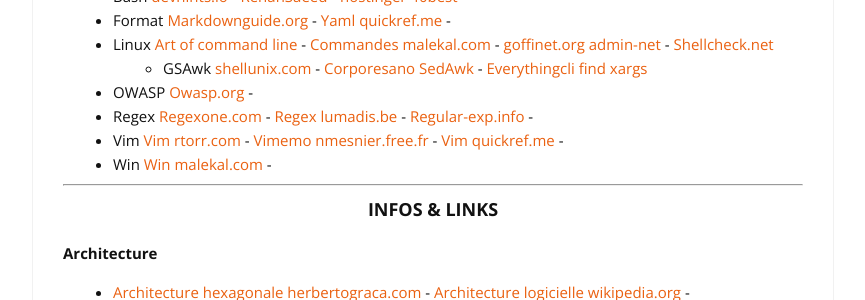
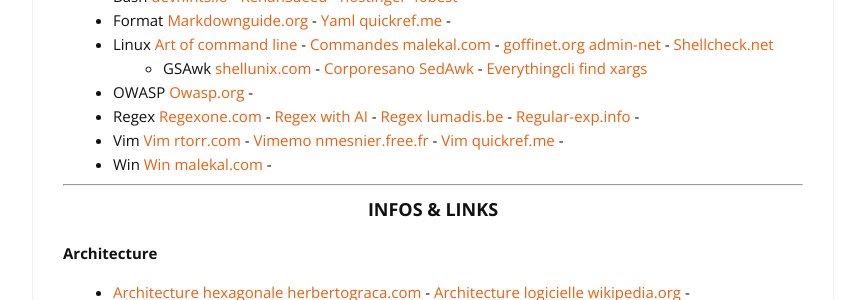
Before and after one commit to cylmat/cylmat.github.io, a Jekyll site: the page built from _pages/USEFUL.md, in a window 1280 px wide and 900 px high, scrolled down 482 px. Shown: the part 154-454 px from the top of the window, without its empty margins (207-1072 px from the left). Built offline with Jekyll 4.4.1, drawn with Linux system fonts in a browser that asks for light colours; nearby versions of some CDN libraries.

Commit message:
Update USEFUL.md

```diff
--- a/_pages/USEFUL.md
+++ b/_pages/USEFUL.md
@@ -29,7 +29,7 @@
 - Linux [Art of command line](https://github.com/jlevy/the-art-of-command-line) - [Commandes malekal.com](https://www.malekal.com/liste-des-commandes-linux) - [goffinet.org admin-net](https://linux.goffinet.org/administration/configuration-du-reseau/outils-linux-reseau/) - [Shellcheck.net](https://www.shellcheck.net)
   + GSAwk [shellunix.com](https://www.shellunix.com) - [Corporesano SedAwk](http://www.corporesano.org/doc-site/grepawksed.html) - [Everythingcli find xargs](https://www.everythingcli.org/find-exec-vs-find-xargs)
 - OWASP [Owasp.org](https://cheatsheetseries.owasp.org/Glossary.html) -
-- Regex [Regexone.com](https://regexone.com) - [Regex lumadis.be](https://lumadis.be/regex) - [Regular-exp.info](https://www.regular-expressions.info) -
+- Regex [Regexone.com](https://regexone.com) - [Regex with AI](https://rgx.tools) - [Regex lumadis.be](https://lumadis.be/regex) - [Regular-exp.info](https://www.regular-expressions.info) -
 - Vim [Vim rtorr.com](https://vim.rtorr.com) - [Vimemo nmesnier.free.fr](http://nmesnier.free.fr/vim.html) - [Vim quickref.me](https://quickref.me/vim) -
 - Win [Win malekal.com](https://www.malekal.com/liste-commandes-invite-de-commandes-windows) -
 
```
